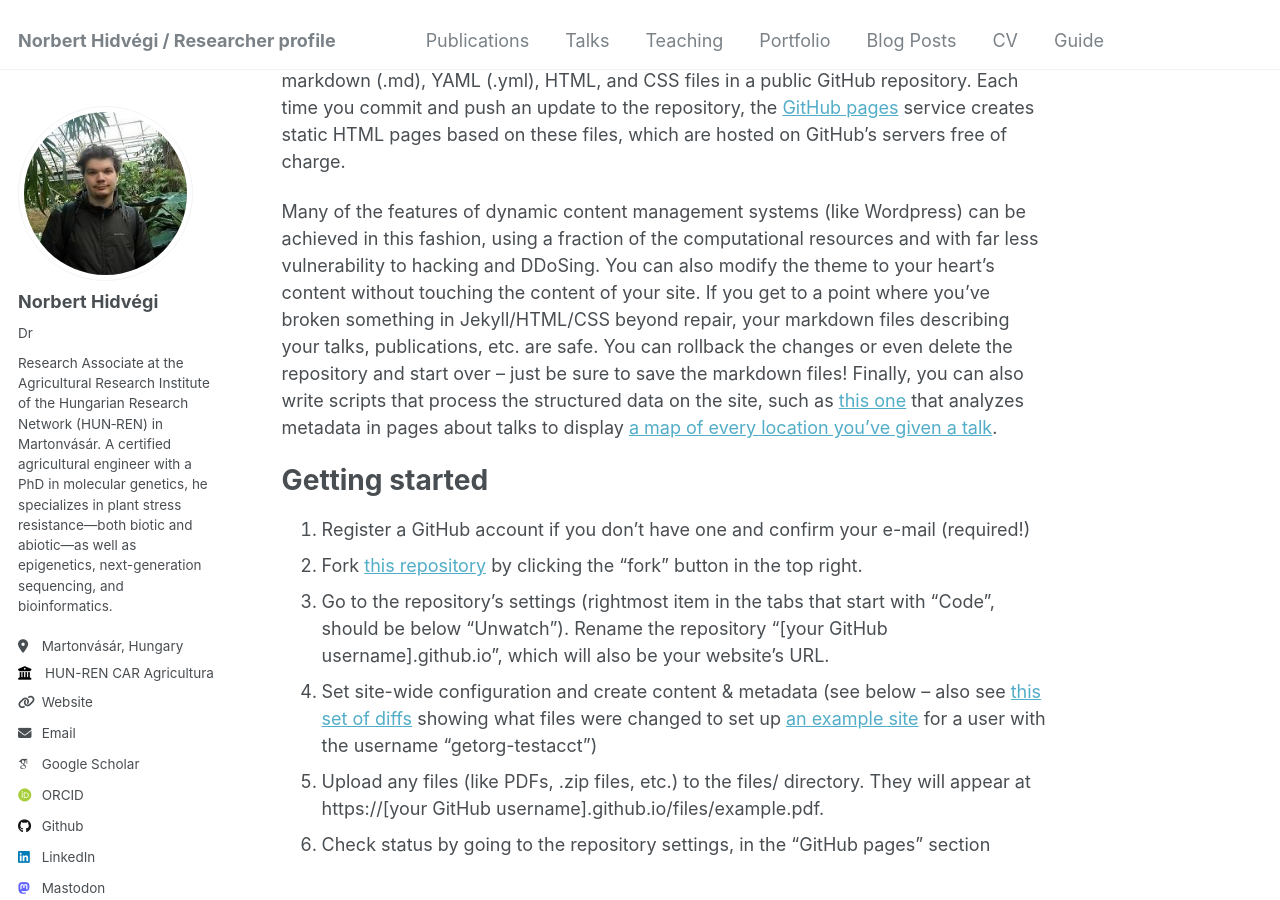
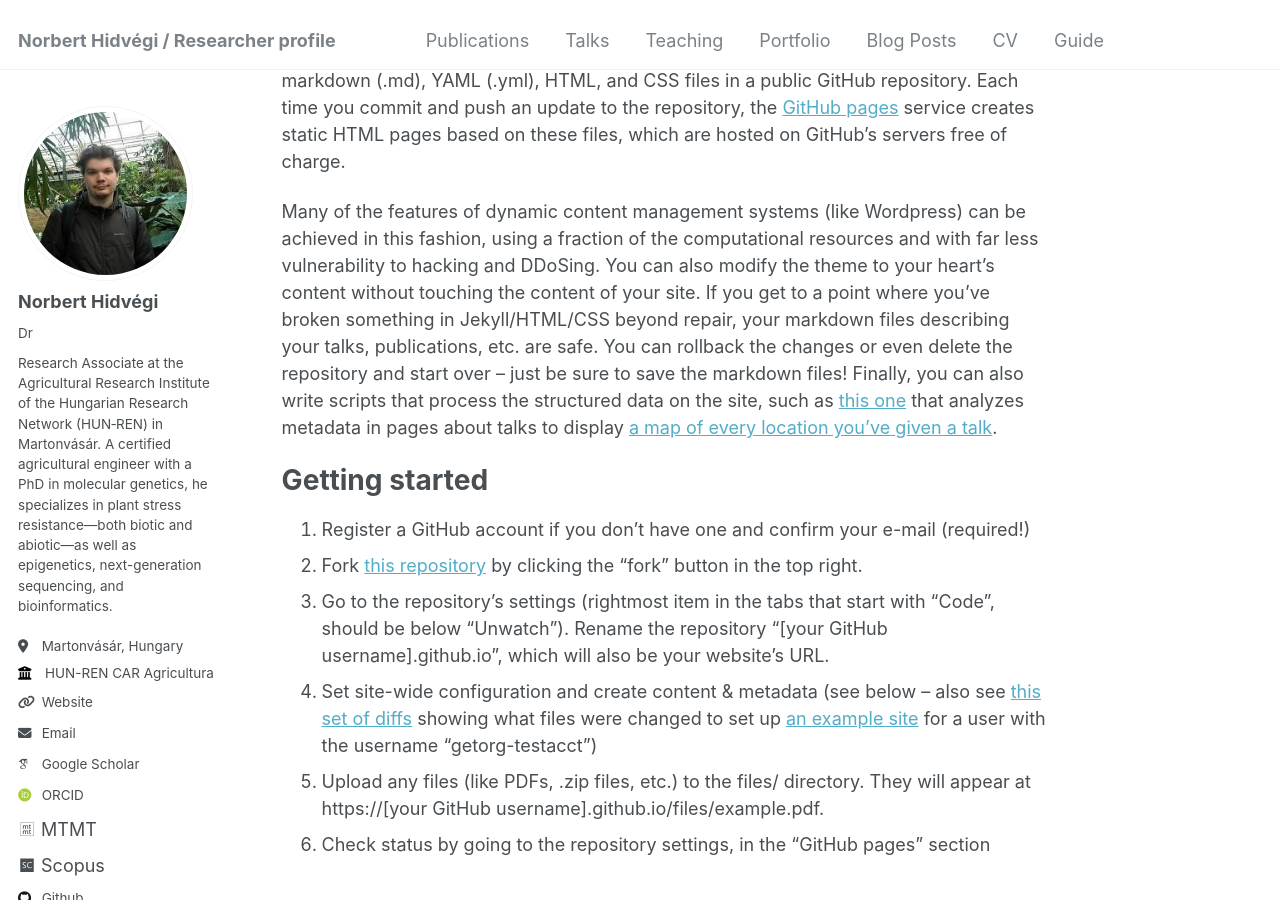
Before and after one commit to hidvegin/hidvegin.github.io, a Jekyll site: the page built from _pages/about.md, in a window 1280 px wide and 900 px high, scrolled down 559 px. Built offline with Jekyll 4.4.1, drawn with Linux system fonts in a browser that asks for light colours; some web fonts are replaced.

Commit message:
Add ResearchGate, MTMT, and Scopus links to author profile

```diff
--- a/_config.yml
+++ b/_config.yml
@@ -37,9 +37,9 @@ author:
   orcid            : "https://orcid.org/0000-0003-3665-2724"
   semantic         : # URL
   pubmed           : # URL
+  researchgate     : # URL
   MTMT             : "https://m2.mtmt.hu/gui2/?type=authors&mode=browse&sel=authors10054041"
   scopus           : "https://www.scopus.com/authid/detail.uri?authorId=56108024900"
-  researchgate     : # URL
 
   # Repositories and software development
   bitbucket        : # Username - Update with your username on the site
--- a/_includes/author-profile.html
+++ b/_includes/author-profile.html
@@ -58,6 +58,16 @@
       {% endif %}
       {% if author.researchgate %}
         <li><a href="{{ author.researchgate }}"><i class="fab fa-fw fa-researchgate icon-pad-right" aria-hidden="true"></i>ResearchGate</a></li>
+      {% endif %}
+      {% if site.author.MTMT %}
+        <a href="{{ site.author.MTMT }}" target="_blank" rel="noopener">
+          <i class="ai ai-mtmt"></i> MTMT
+        </a>
+      {% endif %}
+      {% if site.author.scopus %}
+        <a href="{{ site.author.scopus }}" target="_blank" rel="noopener">
+          <i class="ai ai-scopus"></i> Scopus
+        </a>
       {% endif %}
 
       <!-- Font Awesome icons / Repositories and software development -->
```
